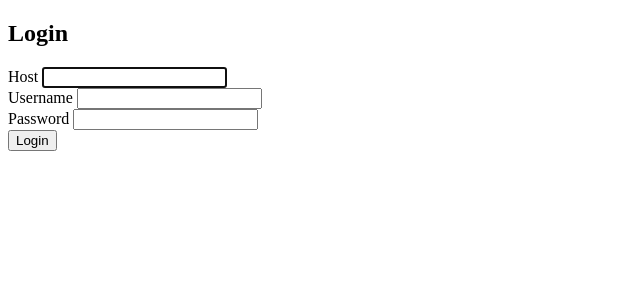
After one commit to ForbiddenDevil/resume-analyzer, a Django app: page /login/ in a window 1280 px wide. The commit adds this page. Shown: the top 300 px of the page, without its empty margins (0-640 px from the left). Run offline with Django 5.2, Linux system fonts and the light colour scheme.

Commit message:
Added login screen

```diff
--- /dev/null
+++ b/resume_analyzer/middleware.py
@@ -0,0 +1,20 @@
+from django.shortcuts import redirect
+from django.conf import settings
+
+class LoginRequiredMiddleware:
+    """
+    Middleware to require login for all views except those specified in settings.EXEMPT_URLS
+    """
+
+    def __init__(self, get_response):
+        self.get_response = get_response
+
+    def __call__(self, request):
+        exempt_urls = getattr(settings, 'EXEMPT_URLS', [])
+
+        # Check if the user is authenticated or if the URL is exempt
+        if not request.user.is_authenticated and request.path not in exempt_urls:
+            return redirect(settings.LOGIN_URL)
+
+        response = self.get_response(request)
+        return response
--- a/resume_analyzer/urls.py
+++ b/resume_analyzer/urls.py
@@ -21,6 +21,8 @@ from django.conf.urls.static import static
 from . import views
 
 urlpatterns = [
+    path('login/', views.custom_login_view, name='login'),
+    path('logout/', views.custom_logout_view, name='logout'),
     path("admin/", admin.site.urls),
     path('', views.index, name='index'),
     path('', include('named_entity_recognition.urls')),
--- a/resume_analyzer/views.py
+++ b/resume_analyzer/views.py
@@ -1,13 +1,34 @@
 # resume_analyzer/views.py
-import os
 from django.shortcuts import render
-from dotenv import load_dotenv
-from openai import OpenAI
-from django.http import JsonResponse
-from django.views.decorators.csrf import csrf_exempt
-import json
-
-load_dotenv()
+from django.shortcuts import render, redirect
+from django.contrib.auth import authenticate, login, logout
+from django.contrib import messages
+from django.views.decorators.csrf import csrf_protect, csrf_exempt
+from django.http import HttpResponse
 
 def index(request):
     return render(request, 'index.html')
+
+@csrf_protect
+def custom_login_view(request):
+    if request.method == 'POST':
+        host = request.POST.get('host')
+        username = request.POST.get('username')
+        password = request.POST.get('password')
+
+        user = authenticate(request, host=host, username=username, password=password)  # Uses custom backend
+
+        if user is not None:
+            login(request, user)  # Logs the user in
+            messages.success(request, f'Welcome, {user.username}!')
+            return redirect(request.POST.get('index', '/'))  # Redirect to a protected page
+        else:
+            messages.error(request, 'Invalid username or password.')
+            return render(request, 'registration/login.html')
+    else:
+        return render(request, 'registration/login.html')
+
+def custom_logout_view(request):
+    logout(request)
+    messages.success(request, 'You have been logged out.')
+    return redirect('login')
--- /dev/null
+++ b/templates/registration/login.html
@@ -0,0 +1,37 @@
+<!-- templates/login.html -->
+<!DOCTYPE html>
+<html lang="en">
+<head>
+    <meta charset="UTF-8">
+    <meta name="viewport" content="width=device-width, initial-scale=1.0">
+    <title>Login</title>
+</head>
+<body>
+    <div class="container mt-5">
+        <h2>Login</h2>
+        {% if messages %}
+            {% for message in messages %}
+                <div class="alert {% if message.tags %}alert-{{ message.tags }}{% else %}alert-info{% endif %}">
+                    {{ message }}
+                </div>
+            {% endfor %}
+        {% endif %}
+        <form method="post" action="{% url 'login' %}">
+            {% csrf_token %}
+            <div class="form-group">
+                <label for="host">Host</label>
+                <input type="text" name="host" id="host" class="form-control" required autofocus>
+            </div>
+            <div class="form-group">
+                <label for="username">Username</label>
+                <input type="text" name="username" id="username" class="form-control" required>
+            </div>
+            <div class="form-group mt-3">
+                <label for="password">Password</label>
+                <input type="password" name="password" id="password" class="form-control" required>
+            </div>
+            <button type="submit" class="btn btn-primary mt-4">Login</button>
+        </form>
+    </div>
+</body>
+</html>
```
Also changed, not shown: resume_analyzer/authentication_backends.py (added, +30 -0 lines), resume_analyzer/settings.py (+13 -0 lines), templates/base.html (+13 -1 lines), db.sqlite3, 1 other file.
